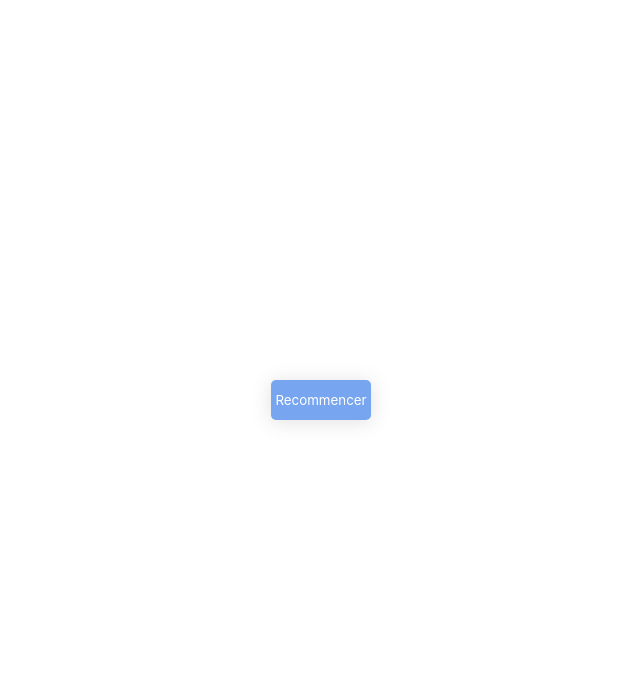
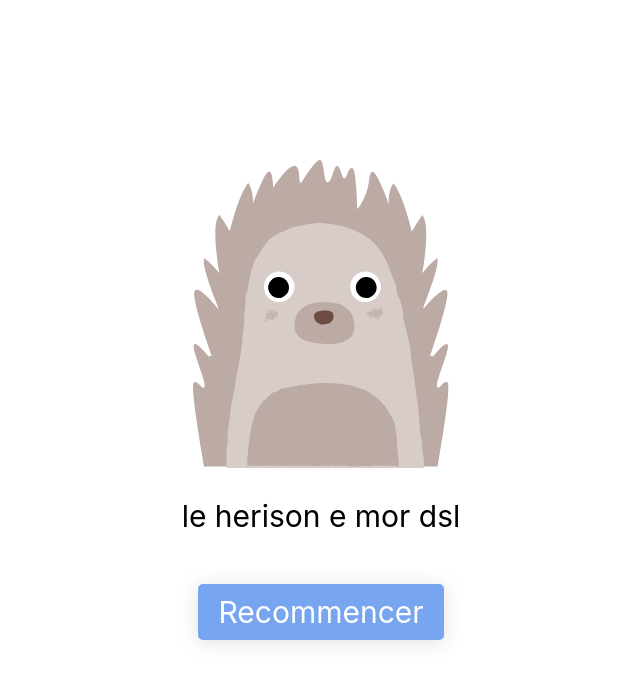
Before and after one commit to lalalilo/lalihero, a React (Create React App) app: page /sad-ending in a window 1280 px wide. Shown: the top 684 px of the page, without its empty margins (319-959 px from the left). Built offline with nearby package versions, Linux system fonts and the light colour scheme.

Commit message:
ending pages

```diff
--- a/src/App.tsx
+++ b/src/App.tsx
@@ -4,7 +4,7 @@ import { HomePage } from "./Home";
 import { StoryIntroduction } from "./StoryIntroduction";
 import story from "./story/index.json";
 import { EndPage } from "./EndPage";
-import backgroundImage from "./story/herisson-1.png";
+import hedgehog from "./story/hedgehog.svg";
 import { StoryPage } from "./StoryPage";
 
 function AppRouter() {
@@ -26,16 +26,17 @@ function AppRouter() {
         />
         <Route
           path="/sad-ending"
-          component={EndPage}
-          text="le herison e mor"
-          image={backgroundImage}
+          render={props => (
+            <EndPage {...props} text="le herison e mor dsl" image={hedgehog} />
+          )}
         />
         <Route
           path="/happy-ending"
-          component={EndPage}
-          text="le herison e vivan"
-          image="bla"
+          render={props => (
+            <EndPage {...props} text="le herison e vivan" image={hedgehog} />
+          )}
         />
+
         <Route
           path="/page"
           component={StoryPage}
--- a/src/EndPage.tsx
+++ b/src/EndPage.tsx
@@ -6,15 +6,14 @@ import { RouteComponentProps } from "react-router";
 
 interface EndPageProps extends RouteComponentProps {
   text: string;
-  image: any;
+  image: string;
 }
 
 export const EndPage: React.FC<EndPageProps> = props => {
   return (
     <Page>
-      <img src={props.image} alt="" />
+      <EndImage src={props.image} />
       <Content>{props.text}</Content>
-
       <Button onClick={() => props.history.push("/introduction")}>
         Recommencer
       </Button>
@@ -23,24 +22,29 @@ export const EndPage: React.FC<EndPageProps> = props => {
 };
 
 const Content = styled.text`
-  position: absolute;
-  bottom: 0;
+  font-size: 30px;
+
   background: white;
-  padding: 4em;
+  padding: 1em;
   display: flex;
   flex-direction: column;
   justify-content: center;
   align-items: center;
 `;
 
+const EndImage = styled.img`
+  margin-top: 20px;
+  width: 20%;
+`;
+
 const Button = styled(NoStyleButton)`
+  font-size: 30px;
+  padding: 10px 20px;
   margin: 20px;
   box-shadow: 0 2px 20px 0 rgba(98, 98, 98, 0.2);
   border-radius: 5px;
   overflow: hidden;
   font-family: inherit;
-  width: 100px;
-  height: 40px;
   white-space: nowrap;
   color: white;
   background-color: #78a5f0;
```
